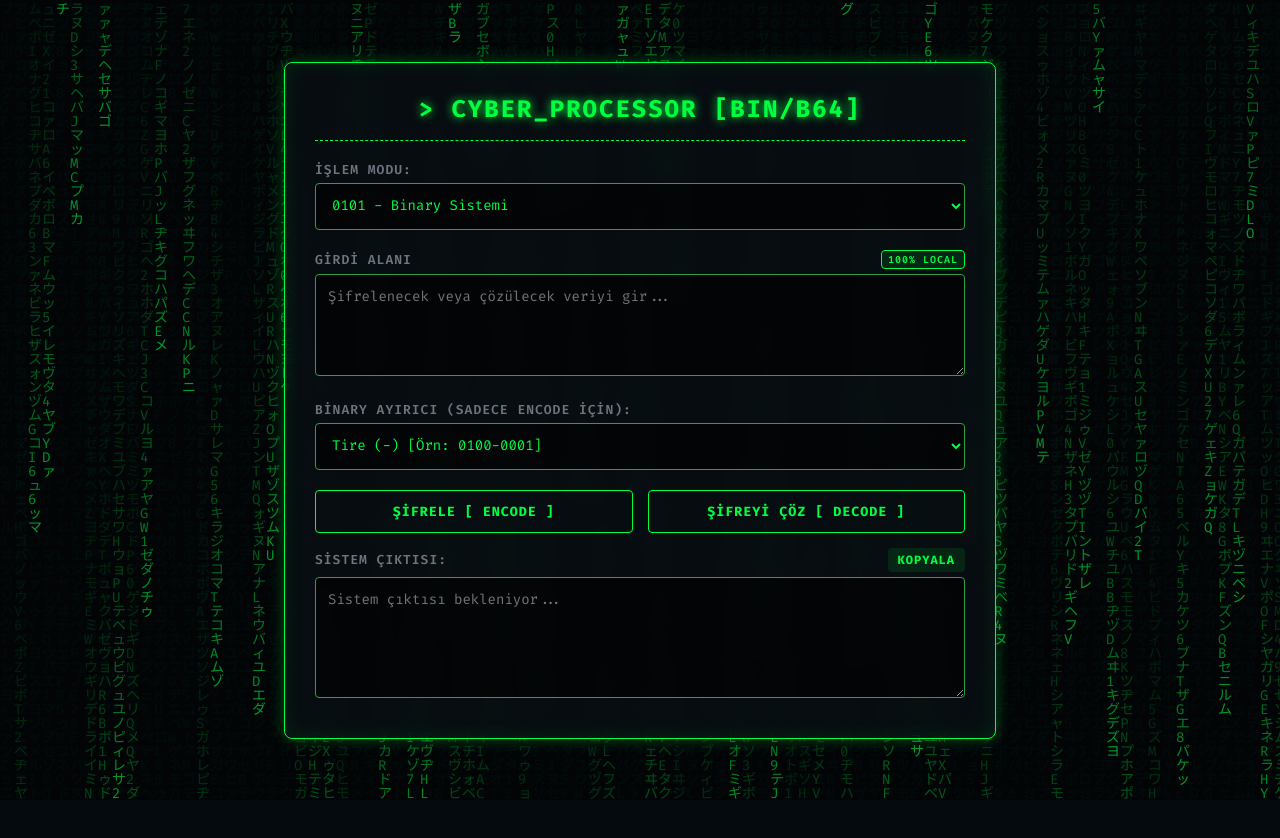
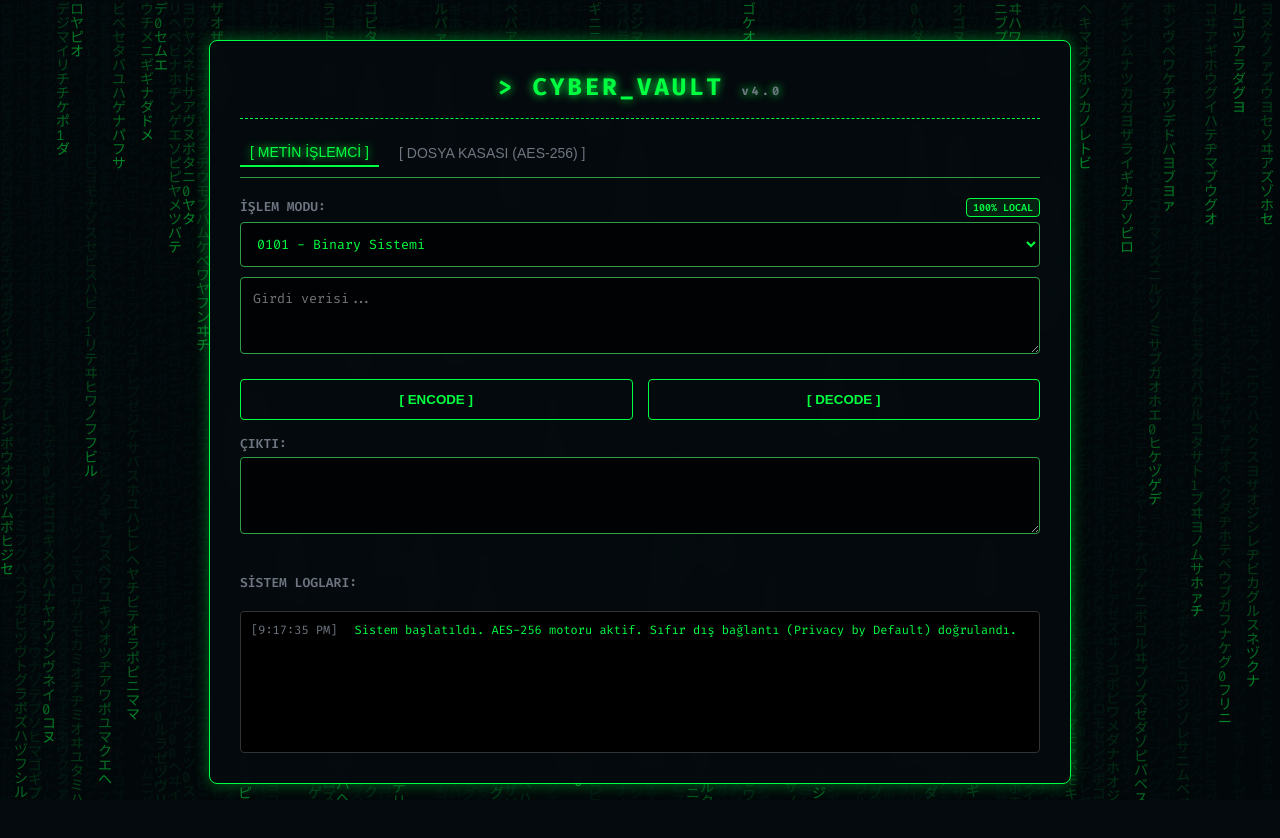
Before and after one commit to bahtsizmali0980-del/Metin-Sifreleyici, a plain HTML site: page index.html in a window 1280 px wide. Before the commit the page ends 800 px from the top, so only its background shows below. Drawn offline with Linux system fonts and the light colour scheme.

Commit message:
Update index.html

```diff
--- a/index.html
+++ b/index.html
@@ -3,131 +3,103 @@
 <head>
     <meta charset="UTF-8">
     <meta name="viewport" content="width=device-width, initial-scale=1.0">
-    <title>CYBER_TOOL | BIN & B64 v3.0</title>
+    <title>CYBER_TOOL | VAULT & ENCODER v4.0</title>
     <style>
         @import url('https://fonts.googleapis.com/css2?family=Fira+Code:wght@400;600;700&display=swap');
 
         :root {
             --neon-green: #00ff41;
+            --alert-red: #ff003c;
             --dark-bg: #050a0f;
-            --glass-bg: rgba(10, 15, 20, 0.75);
-            --border-glow: 0 0 15px rgba(0, 255, 65, 0.3);
+            --glass-bg: rgba(5, 10, 15, 0.85);
+            --border-glow: 0 0 15px rgba(0, 255, 65, 0.4);
         }
 
         body, html {
-            margin: 0; padding: 0; width: 100%; height: 100%;
-            background-color: var(--dark-bg);
-            color: var(--neon-green);
-            font-family: 'Fira Code', monospace;
-            display: flex; justify-content: center; align-items: center;
-            overflow: hidden;
+            margin: 0; padding: 0; width: 100%; min-height: 100vh;
+            background-color: var(--dark-bg); color: var(--neon-green);
+            font-family: 'Fira Code', monospace; display: flex;
+            justify-content: center; align-items: flex-start;
+            overflow-x: hidden; padding-top: 20px; padding-bottom: 20px;
         }
 
-        canvas {
-            position: absolute; top: 0; left: 0; width: 100%; height: 100%; z-index: 0;
-            opacity: 0.6;
-        }
+        canvas { position: fixed; top: 0; left: 0; width: 100%; height: 100%; z-index: 0; opacity: 0.5; }
 
         .container {
-            position: relative; z-index: 1;
-            background: var(--glass-bg);
-            backdrop-filter: blur(10px);
-            -webkit-backdrop-filter: blur(10px);
-            border: 1px solid var(--neon-green);
-            padding: 30px;
-            width: 90%; max-width: 650px;
-            box-shadow: var(--border-glow), inset 0 0 20px rgba(0, 255, 65, 0.1);
-            border-radius: 8px;
-            animation: bootUp 0.8s ease-out forwards;
+            position: relative; z-index: 1; background: var(--glass-bg);
+            backdrop-filter: blur(12px); -webkit-backdrop-filter: blur(12px);
+            border: 1px solid var(--neon-green); padding: 30px;
+            width: 95%; max-width: 800px; box-shadow: var(--border-glow);
+            border-radius: 8px; animation: bootUp 1s ease-out forwards;
         }
 
         @keyframes bootUp {
-            0% { transform: scale(0.95); opacity: 0; }
-            100% { transform: scale(1); opacity: 1; }
+            0% { transform: scale(0.9) translateY(50px); opacity: 0; filter: blur(10px); }
+            100% { transform: scale(1) translateY(0); opacity: 1; filter: blur(0); }
         }
 
         h2 {
             text-align: center; margin-top: 0; padding-bottom: 15px;
-            border-bottom: 1px dashed var(--neon-green);
-            font-weight: 700; letter-spacing: 2px;
-            text-shadow: 0 0 10px var(--neon-green);
+            border-bottom: 1px dashed var(--neon-green); font-weight: 700;
+            letter-spacing: 3px; text-shadow: 0 0 10px var(--neon-green);
         }
 
-        h2:hover { animation: glitch 0.2s linear infinite; cursor: crosshair; }
-        @keyframes glitch {
-            0% { transform: translate(0) }
-            20% { transform: translate(-2px, 2px) }
-            40% { transform: translate(-2px, -2px) }
-            60% { transform: translate(2px, 2px) }
-            80% { transform: translate(2px, -2px) }
-            100% { transform: translate(0) }
+        /* Sekme Tasarımı */
+        .tabs { display: flex; gap: 10px; margin-bottom: 20px; border-bottom: 1px solid #2ea043; padding-bottom: 10px; }
+        .tab-btn {
+            background: transparent; border: none; color: #6e7681; font-size: 14px;
+            cursor: pointer; padding: 5px 10px; transition: 0.3s; text-transform: uppercase;
         }
+        .tab-btn.active { color: var(--neon-green); text-shadow: 0 0 8px var(--neon-green); border-bottom: 2px solid var(--neon-green); }
+        .tab-btn:hover { color: var(--neon-green); }
+        .tab-content { display: none; animation: fadeIn 0.3s ease-in; }
+        .tab-content.active { display: block; }
+        @keyframes fadeIn { from { opacity: 0; } to { opacity: 1; } }
 
         .label {
             font-size: 13px; color: #6e7681; margin-top: 15px; margin-bottom: 5px;
-            text-transform: uppercase; font-weight: 600; letter-spacing: 1px;
-            display: flex; justify-content: space-between; align-items: center;
+            text-transform: uppercase; font-weight: 600; display: flex; justify-content: space-between;
         }
 
-        .privacy-badge {
-            font-size: 10px; color: #00ff41; background: rgba(0,255,65,0.1);
-            padding: 2px 6px; border-radius: 4px; border: 1px solid #00ff41;
+        .badge {
+            font-size: 10px; padding: 2px 6px; border-radius: 4px; border: 1px solid;
         }
+        .badge.safe { color: var(--neon-green); background: rgba(0,255,65,0.1); border-color: var(--neon-green); }
+        .badge.alert { color: var(--alert-red); background: rgba(255,0,60,0.1); border-color: var(--alert-red); }
 
-        textarea, select {
-            width: 100%; padding: 12px; margin-bottom: 5px;
-            background: rgba(0, 0, 0, 0.6); color: var(--neon-green);
-            border: 1px solid #2ea043; border-radius: 4px;
-            box-sizing: border-box; font-family: 'Fira Code', monospace;
-            font-size: 14px; transition: 0.3s; resize: vertical;
+        textarea, select, input {
+            width: 100%; padding: 12px; margin-bottom: 10px; background: rgba(0, 0, 0, 0.7);
+            color: var(--neon-green); border: 1px solid #2ea043; border-radius: 4px;
+            box-sizing: border-box; font-family: 'Fira Code', monospace; transition: 0.3s;
         }
+        textarea:focus, select:focus, input:focus { outline: none; box-shadow: 0 0 12px rgba(0, 255, 65, 0.3); }
+        input[type="file"] { padding: 8px; cursor: pointer; }
+        input[type="file"]::file-selector-button {
+            background: rgba(0,255,65,0.1); border: 1px solid var(--neon-green);
+            color: var(--neon-green); padding: 5px 10px; border-radius: 3px; cursor: pointer;
+            font-family: 'Fira Code'; transition: 0.3s;
+        }
+        input[type="file"]::file-selector-button:hover { background: var(--neon-green); color: #000; }
 
-        textarea:focus, select:focus {
-            outline: none; border-color: var(--neon-green);
-            box-shadow: 0 0 10px rgba(0, 255, 65, 0.2);
-        }
-
-        textarea::-webkit-scrollbar { width: 8px; }
-        textarea::-webkit-scrollbar-track { background: #050a0f; }
-        textarea::-webkit-scrollbar-thumb { background: #2ea043; border-radius: 4px; }
-        textarea::-webkit-scrollbar-thumb:hover { background: var(--neon-green); }
-
-        .btn-group { display: flex; gap: 15px; margin-top: 15px; }
-
-        button {
+        .btn-group { display: flex; gap: 15px; margin-top: 10px; }
+        button.action-btn {
             flex: 1; padding: 12px; cursor: pointer; font-weight: 700;
             background: transparent; color: var(--neon-green);
             border: 1px solid var(--neon-green); border-radius: 4px;
-            font-family: 'Fira Code', monospace; letter-spacing: 1px;
-            text-transform: uppercase; transition: all 0.2s ease-in-out;
-            position: relative; overflow: hidden;
+            text-transform: uppercase; transition: 0.3s;
         }
+        button.action-btn:hover { background: var(--neon-green); color: #000; box-shadow: 0 0 15px var(--neon-green); }
 
-        button::before {
-            content: ''; position: absolute; top: 0; left: -100%;
-            width: 100%; height: 100%; background: var(--neon-green);
-            transition: all 0.3s ease-in-out; z-index: -1;
+        /* Terminal Log Paneli */
+        #terminal {
+            background: #000; border: 1px solid #333; height: 120px;
+            overflow-y: auto; padding: 10px; font-size: 12px; color: #a5d6a7;
+            border-radius: 4px; margin-top: 20px; box-shadow: inset 0 0 10px rgba(0,0,0,0.8);
         }
-
-        button:hover { color: #000; box-shadow: 0 0 15px var(--neon-green); }
-        button:hover::before { left: 0; }
-
-        .copy-btn {
-            background: rgba(0, 255, 65, 0.1); border: none; color: var(--neon-green);
-            padding: 4px 10px; font-size: 12px; cursor: pointer; border-radius: 4px;
-            transition: 0.2s; font-family: 'Fira Code', monospace; width: auto; flex: none;
-        }
-        .copy-btn:hover { background: var(--neon-green); color: #000; }
-        .copy-btn::before { display: none; }
-
-        #toast {
-            position: fixed; bottom: 20px; right: 20px;
-            background: var(--neon-green); color: #000;
-            padding: 10px 20px; border-radius: 4px; font-weight: bold;
-            opacity: 0; transition: opacity 0.3s; pointer-events: none; z-index: 10;
-        }
-
-        #binary-options { transition: opacity 0.3s, height 0.3s; }
+        .log-time { color: #6e7681; margin-right: 10px; }
+        .log-info { color: #00ff41; }
+        .log-err { color: #ff003c; }
+        .log-warn { color: #ffcc00; }
     </style>
 </head>
 <body>
@@ -135,185 +107,221 @@
 <canvas id="matrixCanvas"></canvas>
 
 <div class="container">
-    <h2>> CYBER_PROCESSOR [BIN/B64]</h2>
+    <h2>> CYBER_VAULT <span style="font-size:12px; color:#6e7681;">v4.0</span></h2>
 
-    <div class="label">İŞLEM MODU:</div>
+    <div class="tabs">
+        <button class="tab-btn active" onclick="switchTab('txt-tool')">[ METİN İŞLEMCİ ]</button>
+        <button class="tab-btn" onclick="switchTab('file-vault')">[ DOSYA KASASI (AES-256) ]</button>
+    </div>
+
+    <div id="txt-tool" class="tab-content active">
+        <div class="label">İŞLEM MODU: <span class="badge safe">100% LOCAL</span></div>
         <select id="mode" onchange="toggleMode()">
             <option value="binary">0101 - Binary Sistemi</option>
             <option value="base64">B64 - Base64 Şifreleme</option>
         </select>
-
-    <div class="label">
-        GİRDİ ALANI
-        <span class="privacy-badge">100% LOCAL</span>
+        <textarea id="input" rows="3" placeholder="Girdi verisi..."></textarea>
+        <div class="btn-group">
+            <button class="action-btn" onclick="processText(true)">[ ENCODE ]</button>
+            <button class="action-btn" onclick="processText(false)">[ DECODE ]</button>
         </div>
-    <textarea id="input" rows="4" placeholder="Şifrelenecek veya çözülecek veriyi gir..."></textarea>
-
-    <div id="binary-options">
-        <div class="label">BİNARY AYIRICI (Sadece Encode İçin):</div>
-        <select id="separator">
-            <option value="-">Tire (-) [Örn: 0100-0001]</option>
-            <option value=" ">Boşluk ( ) [Örn: 0100 0001]</option>
-            <option value="">Bitişik [Örn: 01000001]</option>
-        </select>
+        <div class="label">ÇIKTI:</div>
+        <textarea id="output" rows="3" readonly></textarea>
     </div>
 
+    <div id="file-vault" class="tab-content">
+        <div class="label">KRİPTOGRAFİ MOTORU: <span class="badge alert">AES-256-GCM</span></div>
+        <input type="password" id="aes-key" placeholder="Güçlü bir anahtar şifre girin..." autocomplete="new-password">
+        <input type="file" id="file-input">
+
         <div class="btn-group">
-        <button onclick="processData(true)"> ŞİFRELE [ ENCODE ]</button>
-        <button onclick="processData(false)"> ŞİFREYİ ÇÖZ [ DECODE ]</button>
+            <button class="action-btn" onclick="handleFile(true)">[ KİLİTLE (.enc) ]</button>
+            <button class="action-btn" onclick="handleFile(false)">[ ÇÖZ ]</button>
+        </div>
     </div>
 
-    <div class="label">
-        SİSTEM ÇIKTISI:
-        <button class="copy-btn" onclick="copyResult()">KOPYALA</button>
-    </div>
-    <textarea id="output" rows="5" readonly placeholder="Sistem çıktısı bekleniyor..."></textarea>
+    <div class="label" style="margin-top:25px;">SİSTEM LOGLARI:</div>
+    <div id="terminal"></div>
 </div>
 
-<div id="toast">Panoya kopyalandı!</div>
+<script>
+// --- UI & TAB YÖNETİMİ ---
+function switchTab(tabId) {
+    document.querySelectorAll('.tab-content').forEach(el => el.classList.remove('active'));
+    document.querySelectorAll('.tab-btn').forEach(el => el.classList.remove('active'));
+    document.getElementById(tabId).classList.add('active');
+    event.target.classList.add('active');
+    logTerm(`Sekme değiştirildi: ${tabId}`, 'info');
+}
 
-<script>
-// --- ARAYÜZ YÖNETİMİ ---
-function toggleMode() {
+// --- TERMİNAL LOG SİSTEMİ ---
+function logTerm(msg, type = 'info') {
+    const term = document.getElementById('terminal');
+    const time = new Date().toLocaleTimeString();
+    let colorClass = 'log-info';
+    if(type === 'err') colorClass = 'log-err';
+    if(type === 'warn') colorClass = 'log-warn';
+
+    term.innerHTML += `<div><span class="log-time">[${time}]</span> <span class="${colorClass}">${msg}</span></div>`;
+    term.scrollTop = term.scrollHeight;
+}
+
+// --- METİN İŞLEMCİ (BIN/B64) ---
+function processText(isEncode) {
+    const input = document.getElementById('input').value.trim();
     const mode = document.getElementById('mode').value;
-    const binOptions = document.getElementById('binary-options');
-    if (mode === 'base64') {
-        binOptions.style.display = 'none';
+    const outputElem = document.getElementById('output');
+
+    if (!input) { logTerm("Metin girdisi boş!", "err"); return; }
+
+    try {
+        let result = "";
+        if (mode === 'binary') {
+            if (isEncode) {
+                const bytes = new TextEncoder().encode(input);
+                result = Array.from(bytes).map(b => b.toString(2).padStart(8, '0')).join(' ');
+                logTerm("Metin Binary formatına çevrildi.");
             } else {
-        binOptions.style.display = 'block';
+                let clean = input.replace(/[^01]/g, '');
+                let arr = [];
+                for(let i=0; i<clean.length; i+=8) arr.push(clean.substring(i, i+8));
+                const bytes = new Uint8Array(arr.map(b => parseInt(b, 2)));
+                result = new TextDecoder().decode(bytes);
+                logTerm("Binary metin çözüldü.");
+            }
+        } else if (mode === 'base64') {
+            if (isEncode) {
+                const bytes = new TextEncoder().encode(input);
+                const binStr = Array.from(bytes, b => String.fromCodePoint(b)).join("");
+                result = btoa(binStr);
+                logTerm("Metin Base64 ile kodlandı.");
+            } else {
+                const binStr = atob(input);
+                const bytes = Uint8Array.from(binStr, m => m.codePointAt(0));
+                result = new TextDecoder().decode(bytes);
+                logTerm("Base64 metin çözüldü.");
+            }
+        }
+        outputElem.value = result;
+    } catch (e) {
+        logTerm("Metin işleme hatası: " + e.message, "err");
+        outputElem.value = "HATA: Geçersiz format!";
     }
 }
 
-// --- CORE LOGIC ---
-async function processData(isEncode) {
-    const input = document.getElementById('input').value.trim();
-    const mode = document.getElementById('mode').value;
-    const separator = document.getElementById('separator').value;
-    const outputElem = document.getElementById('output');
-
-    if (!input) {
-        animateText(outputElem, "HATA: Girdi alanı boş bırakılamaz.");
-        return;
+// --- AES-256 DOSYA KRİPTOGRAFİSİ (WEB CRYPTO API) ---
+// Anahtar Türetme (PBKDF2)
+async function deriveKey(password, salt) {
+    const enc = new TextEncoder();
+    const keyMaterial = await crypto.subtle.importKey(
+        "raw", enc.encode(password), "PBKDF2", false, ["deriveKey"]
+    );
+    return crypto.subtle.deriveKey(
+        { name: "PBKDF2", salt: salt, iterations: 100000, hash: "SHA-256" },
+        keyMaterial, { name: "AES-GCM", length: 256 }, false, ["encrypt", "decrypt"]
+    );
 }
 
+// Dosya İşleme Ana Fonksiyonu
+async function handleFile(isEncrypt) {
+    const pwd = document.getElementById('aes-key').value;
+    const fileInput = document.getElementById('file-input');
+
+    if(!pwd) return logTerm("HATA: Güvenlik anahtarı (şifre) girmediniz!", "err");
+    if(fileInput.files.length === 0) return logTerm("HATA: İşlenecek dosya seçilmedi!", "err");
+
+    const file = fileInput.files[0];
+    const reader = new FileReader();
+
+    logTerm(`Dosya okunuyor: ${file.name} (${(file.size/1024).toFixed(2)} KB)`, "warn");
+
+    reader.onload = async (e) => {
         try {
-        let result = "";
+            const fileData = e.target.result;
+            if (isEncrypt) {
+                logTerm("Şifreleme başlatıldı. Anahtar türetiliyor (PBKDF2)...");
+                const salt = crypto.getRandomValues(new Uint8Array(16));
+                const iv = crypto.getRandomValues(new Uint8Array(12));
+                const key = await deriveKey(pwd, salt);
 
-        if (mode === 'binary') {
-            if (isEncode) {
-                const encoder = new TextEncoder();
-                const bytes = encoder.encode(input);
-                result = Array.from(bytes).map(b => b.toString(2).padStart(8, '0')).join(separator);
+                logTerm("AES-256-GCM ile veriler kilitleniyor...");
+                const encrypted = await crypto.subtle.encrypt({ name: "AES-GCM", iv: iv }, key, fileData);
+
+                // Salt(16) + IV(12) + Ciphertext
+                const vaultData = new Uint8Array(salt.length + iv.length + encrypted.byteLength);
+                vaultData.set(salt, 0);
+                vaultData.set(iv, salt.length);
+                vaultData.set(new Uint8Array(encrypted), salt.length + iv.length);
+
+                triggerDownload(vaultData, file.name + ".enc");
+                logTerm(`BAŞARILI: Dosya kilitlendi -> ${file.name}.enc`, "info");
             } else {
-                let cleanInput = input.trim();
-                let binaryArr = [];
-                if (cleanInput.includes('-')) binaryArr = cleanInput.split('-');
-                else if (cleanInput.includes(' ')) binaryArr = cleanInput.split(' ');
-                else {
-                    cleanInput = cleanInput.replace(/[^01]/g, '');
-                    for(let i = 0; i < cleanInput.length; i += 8) {
-                        binaryArr.push(cleanInput.substring(i, i+8));
+                logTerm("Kilit açma başlatıldı. Dosya analiz ediliyor...");
+                const dataArray = new Uint8Array(fileData);
+                const salt = dataArray.slice(0, 16);
+                const iv = dataArray.slice(16, 28);
+                const ciphertext = dataArray.slice(28);
+
+                logTerm("Anahtar doğrulanıyor...");
+                const key = await deriveKey(pwd, salt);
+
+                logTerm("Veri çözülüyor...");
+                const decrypted = await crypto.subtle.decrypt({ name: "AES-GCM", iv: iv }, key, ciphertext);
+
+                let originalName = file.name.replace(".enc", "");
+                if(originalName === file.name) originalName = "decrypted_" + file.name;
+
+                triggerDownload(new Uint8Array(decrypted), originalName);
+                logTerm(`BAŞARILI: Dosya çözüldü -> ${originalName}`, "info");
             }
+        } catch (error) {
+            logTerm("KRİTİK HATA: İşlem başarısız! Yanlış şifre veya bozuk dosya.", "err");
         }
-                const bytes = new Uint8Array(binaryArr.map(b => parseInt(b, 2)));
-                result = new TextDecoder("utf-8", { fatal: true }).decode(bytes);
-            }
-        }
-        else if (mode === 'base64') {
-            if (isEncode) {
-                // UTF-8 Uyumlu Base64 Encode
-                const bytes = new TextEncoder().encode(input);
-                const binString = Array.from(bytes, (byte) => String.fromCodePoint(byte)).join("");
-                result = btoa(binString);
-            } else {
-                // UTF-8 Uyumlu Base64 Decode
-                const binString = atob(input);
-                const bytes = Uint8Array.from(binString, (m) => m.codePointAt(0));
-                result = new TextDecoder().decode(bytes);
-            }
+    };
+    reader.readAsArrayBuffer(file);
 }
 
-        animateText(outputElem, result);
-    } catch (e) {
-        animateText(outputElem, "HATA: Geçersiz format veya çözülemeyen karakter!");
-    }
+function triggerDownload(dataArray, filename) {
+    const blob = new Blob([dataArray], { type: "application/octet-stream" });
+    const url = URL.createObjectURL(blob);
+    const a = document.createElement("a");
+    a.href = url; a.download = filename;
+    document.body.appendChild(a); a.click();
+    setTimeout(() => { document.body.removeChild(a); URL.revokeObjectURL(url); }, 0);
 }
 
-// --- TYPEWRITER ANIMATION ---
-function animateText(element, text) {
-    element.value = "";
-    let i = 0;
-    let speed = text.length > 500 ? 1 : 15;
-
-    if (text.length > 2000) {
-        element.value = text;
-        return;
-    }
-
-    function typeWriter() {
-        if (i < text.length) {
-            element.value += text.charAt(i);
-            i++;
-            element.scrollTop = element.scrollHeight;
-            setTimeout(typeWriter, speed);
-        }
-    }
-    typeWriter();
-}
-
-// --- COPY TO CLIPBOARD ---
-function copyResult() {
-    const outputText = document.getElementById('output');
-    outputText.select();
-    outputText.setSelectionRange(0, 99999);
-    navigator.clipboard.writeText(outputText.value).then(() => {
-        const toast = document.getElementById('toast');
-        toast.style.opacity = '1';
-        setTimeout(() => toast.style.opacity = '0', 2000);
-    });
-}
-
-// --- MATRIX RAIN BACKGROUND ---
+// --- MATRIX ARKA PLAN (Optimize Edilmiş) ---
 const canvas = document.getElementById('matrixCanvas');
 const ctx = canvas.getContext('2d');
+let width, height, columns, drops;
+const chars = '01アァカサタナハマヤラワガザダバパイキシチニヒミリヰギジヂビピウクスツヌフムユルグズブヅプエケセテネヘメレゲゼデベペオコソトノホモヨロゴゾドボポヴン';
+const fontSize = 14;
 
-canvas.width = window.innerWidth;
-canvas.height = window.innerHeight;
-
-const katakana = 'アァカサタナハマヤャラワガザダバパイィキシチニヒミリヰギジヂビピウゥクスツヌフムユュルグズブヅプエェケセテネヘメレゲゼデベペオォコソトノホモヨョロゴゾドボポヴッン';
-const latin = 'ABCDEFGHIJKLMNOPQRSTUVWXYZ';
-const nums = '0123456789';
-const alphabet = katakana + latin + nums;
-
-const fontSize = 14;
-const columns = canvas.width / fontSize;
-const drops = [];
-
-for (let x = 0; x < columns; x++) drops[x] = 1;
+function initMatrix() {
+    width = canvas.width = window.innerWidth;
+    height = canvas.height = window.innerHeight;
+    columns = Math.floor(width / fontSize);
+    drops = [];
+    for (let x = 0; x < columns; x++) drops[x] = Math.random() * -100;
+}
+initMatrix();
 
 function drawMatrix() {
-    ctx.fillStyle = 'rgba(5, 10, 15, 0.05)';
-    ctx.fillRect(0, 0, canvas.width, canvas.height);
-
+    ctx.fillStyle = 'rgba(5, 10, 15, 0.1)';
+    ctx.fillRect(0, 0, width, height);
     ctx.fillStyle = '#00ff41';
-    ctx.font = fontSize + 'px "Fira Code", monospace';
-
+    ctx.font = fontSize + 'px "Fira Code"';
     for (let i = 0; i < drops.length; i++) {
-        const text = alphabet.charAt(Math.floor(Math.random() * alphabet.length));
+        const text = chars.charAt(Math.floor(Math.random() * chars.length));
         ctx.fillText(text, i * fontSize, drops[i] * fontSize);
-
-        if (drops[i] * fontSize > canvas.height && Math.random() > 0.975) {
-            drops[i] = 0;
-        }
+        if (drops[i] * fontSize > height && Math.random() > 0.95) drops[i] = 0;
         drops[i]++;
     }
 }
 setInterval(drawMatrix, 35);
+window.addEventListener('resize', initMatrix);
 
-window.addEventListener('resize', () => {
-    canvas.width = window.innerWidth;
-    canvas.height = window.innerHeight;
-});
+logTerm("Sistem başlatıldı. AES-256 motoru aktif. Sıfır dış bağlantı (Privacy by Default) doğrulandı.", "info");
 </script>
 </body>
 </html>
```
Lines whose indentation alone changed are shown as unchanged.
